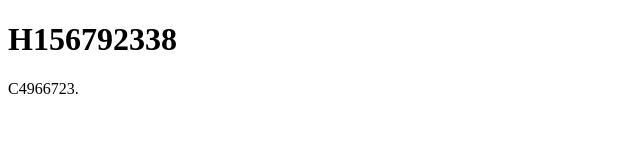
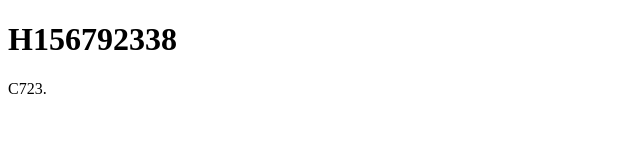
Before and after one commit to mkr270/A1, a plain HTML site: page test.html in a window 1280 px wide. Shown: the full height of the page, 0-640 px from the left. Drawn offline with Linux system fonts and the light colour scheme.

Commit message:
Update test.html

```diff
--- a/test.html
+++ b/test.html
@@ -9,6 +9,6 @@
         H156792338
     </h1>
     <body>
-        C4966723.
+        C723.
     </body>
     </html>
```
